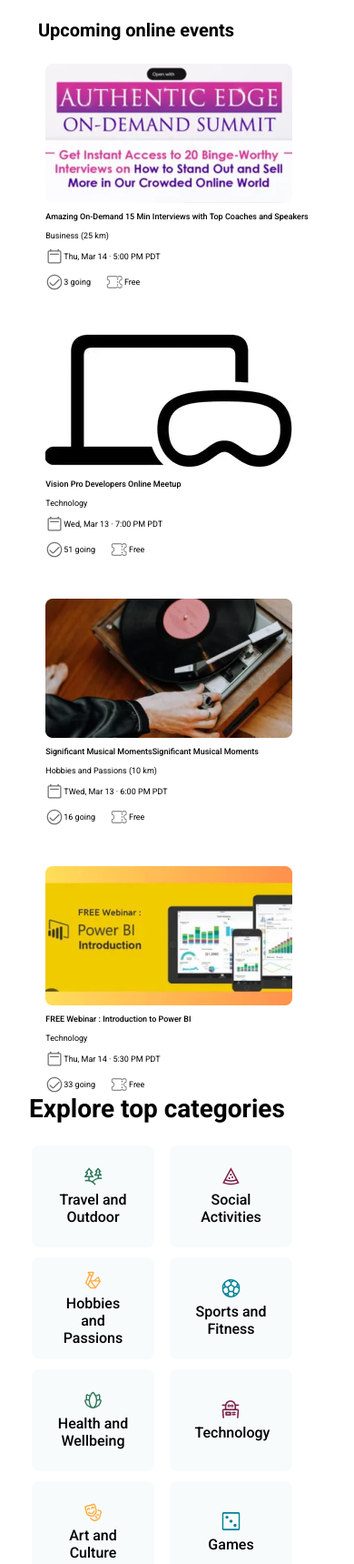
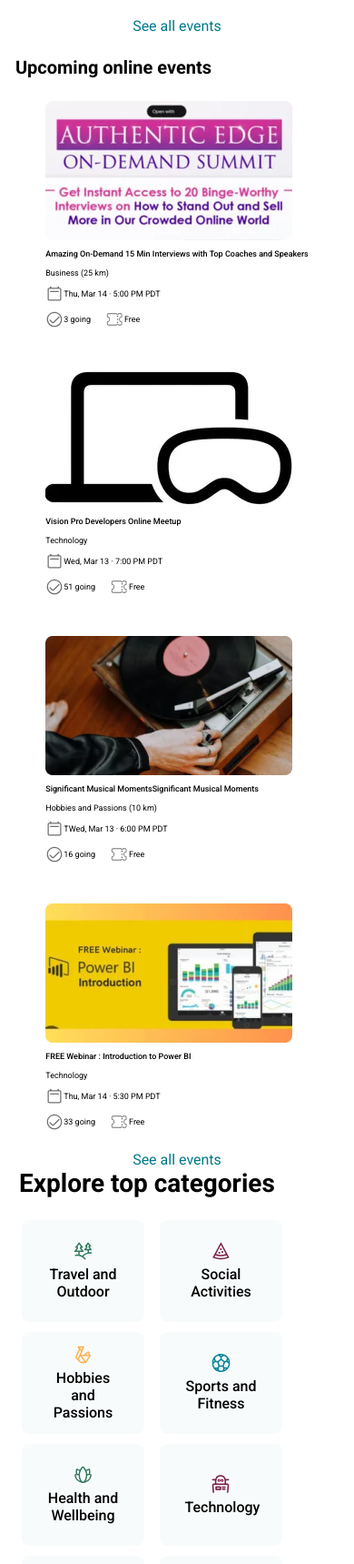
Before and after one commit to ramiakhmad/MeetUpScss, a website: page index.html in a window 390 px wide. Shown: the part 2848-4567 px from the top of the page at 91% size. Drawn offline with Linux system fonts and the light colour scheme.

Commit message:
update adaptiv

```diff
--- a/index.html
+++ b/index.html
@@ -79,13 +79,13 @@
         <div class="events__tabs">
           <div class="events__tabs__left">
             <h5>Events near</h5>
-            <a href="#"
+            <a href="events.html"
               >Mountain View, CA
               <img src="./assets/img/event__near__input.svg" alt="event__near"
             /></a>
           </div>
           <div class="events__tabs__right">
-            <a href="#">See all events</a>
+            <a href="events.html">See all events</a>
           </div>
         </div>
         <div class="events__content">
@@ -273,6 +273,9 @@
             </div>
           </div>
         </div>
+        <div class="events__a">
+          <a href="events.html">See all events</a>
+        </div>
       </section>
       <section class="online">
         <div class="online__tabs">
@@ -386,6 +389,9 @@
               </a>
             </div>
           </div>
+        </div>
+        <div class="online__a">
+          <a href="events.html">See all events</a>
         </div>
       </section>
       <section class="join">
--- a/styles/style.scss
+++ b/styles/style.scss
@@ -407,8 +407,10 @@
           color: #00798a;
           border-bottom: 4px solid #00798a;
           max-width: 64px;
+          margin-left: -21px;
         }
         &__filters {
+          margin-left: -21px;
           display: flex;
           gap: 18px;
           &__filter {
@@ -556,7 +558,7 @@
   }
   .online {
     &__tabs {
-      margin-left: -90px;
+      margin-left: -140px;
       gap: 0;
       &__left {
         gap: 5px;
@@ -599,7 +601,7 @@
     display: none;
   }
   .explore {
-    margin-left: 32px;
+    margin-left: 21px;
     &__contanier {
       display: grid;
       grid-template-columns: repeat(2, 1fr);
@@ -814,10 +816,19 @@
         }
       }
     }
+    &__a {
+      display: flex;
+      justify-content: center;
+      align-items: center;
+      margin-top: 22px;
+      a {
+        color: #00798a;
+      }
+    }
   }
   .online {
     &__tabs {
-      margin-left: -90px;
+      margin-left: -140px;
       gap: 0;
       &__left {
         gap: 5px;
@@ -855,12 +866,21 @@
         }
       }
     }
+    &__a {
+      display: flex;
+      justify-content: center;
+      align-items: center;
+      margin-top: 22px;
+      a {
+        color: #00798a;
+      }
+    }
   }
   .join {
     display: none;
   }
   .explore {
-    margin-left: 32px;
+    margin-left: 21px;
     &__contanier {
       display: grid;
       grid-template-columns: repeat(2, 1fr);
@@ -996,19 +1016,34 @@
       &__events {
         &__block {
           margin: 16px 20% 40px 5%;
+          &__filters {
+            margin-left: -11px;
+          }
         }
       }
-      &__container{
+      &__container {
         margin: 0;
         margin-bottom: 68px;
-        &__event{
+        &__event {
+          margin-top: -11px;
           max-width: 370px;
+          img {
+            width: 98px;
+            height: 55px;
+          }
+          p {
+            font-size: 9px;
+            font-weight: 500;
+            line-height: 15px;
+          }
+          h5 {
+            font-size: 10px;
+          }
         }
-        &__total{
+        &__total {
           display: none;
         }
       }
-
     }
     &__right {
       display: none;
```
Also changed, not shown: dist/style.css, 1 other file.
